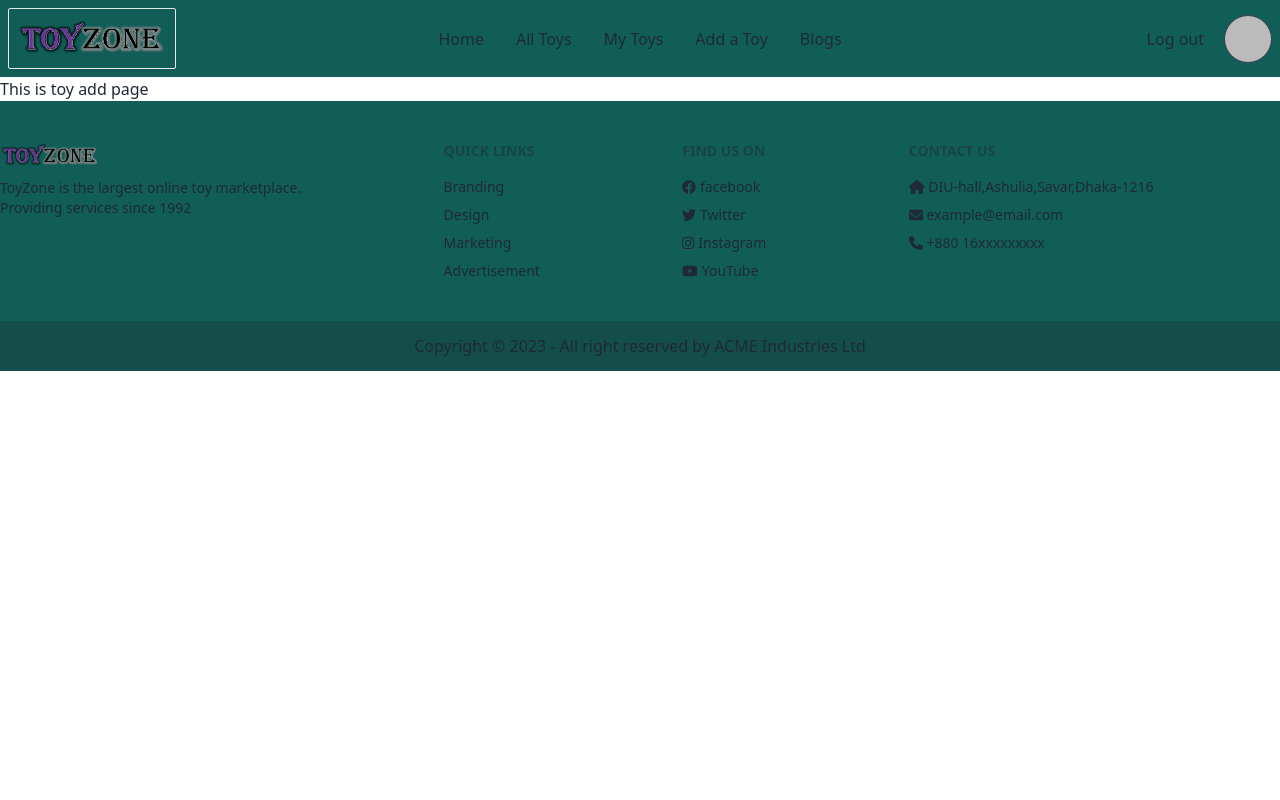
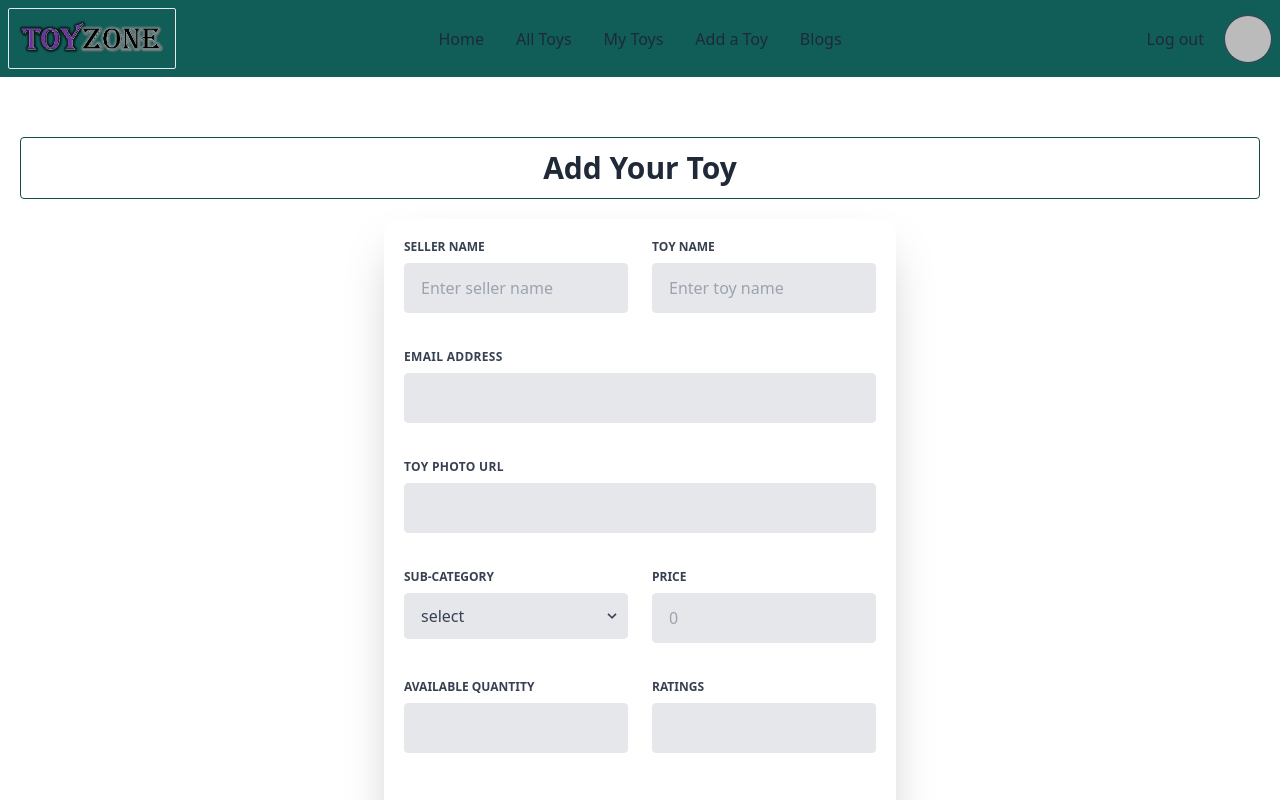
Before and after one commit to mahfuj2406/toy-zone, a React (Vite) app: page /add-a-toy in a window 1280 px wide. Shown: the top 800 px of the page. Built offline with nearby package versions, Linux system fonts and the light colour scheme; no server answers; sample sign-in values are in the browser's storage.

Commit message:
add toy input form added to client

```diff
--- a/src/pages/AddToy/AddToy.jsx
+++ b/src/pages/AddToy/AddToy.jsx
@@ -1,9 +1,90 @@
-import React from 'react';
+
 
 const AddToy = () => {
+    const handleAddToy=event =>{
+        event.preventDefault();
+        const form = event.target;
+        const sellerName = form.sellerName.value;
+        const toyName = form.toyName.value;
+        const email = form.email.value;
+        const photoURL = form.photoURL.value;
+        const sCategory = form.selectInput.value;
+        const quantity = form.quantity.value;
+        const price = form.price.value;
+        const rating = form.rating.value;
+        const details = {sellerName, toyName,email,photoURL,sCategory,price,quantity,rating}
+        console.log(details);
+
+    }
     return (
-        <div>
-            <h2>This is toy add page</h2>
+        <div className="container mx-auto bg-white my-10 p-5 ">
+            <div className="w-full">
+                <div className="text-center w-full">
+                    <h1 className="text-3xl font-bold p-3 border border-teal-900 rounded">Add Your Toy</h1>
+                </div>
+                <form onSubmit={handleAddToy} className="w-full max-w-lg card shadow-2xl p-5 bg-white mx-auto my-5">
+                    <div className="flex flex-wrap -mx-3 mb-6">
+                        <div className="w-full md:w-1/2 px-3 mb-6 md:mb-0">
+                            <label className="block uppercase text-gray-700 text-xs font-bold mb-2" htmlFor="seller-name">Seller Name</label>
+                            <input className="block w-full bg-gray-200 text-gray-700 border rounded py-3 px-4 mb-3 focus:outline-none focus:border-gray-500"name="sellerName" id="seller-name" type="text" placeholder="Enter seller name"/>
+                        </div>
+                        <div className="w-full md:w-1/2 px-3 mb-6 md:mb-0">
+                            <label className="block uppercase text-gray-700 text-xs font-bold mb-2" htmlFor="toy-name">
+                            Toy Name
+                            </label>
+                            <input className="block w-full bg-gray-200 text-gray-700 border rounded py-3 px-4 mb-3 focus:outline-none focus:border-gray-500" name="toyName" id="toy-name" type="text" placeholder="Enter toy name"/>
+                        </div>
+                    </div>
+                    <div className="flex flex-wrap -mx-3 mb-6">
+                        <div className="w-full px-3">
+                            <label className="block uppercase tracking-wide text-gray-700 text-xs font-bold mb-2" htmlFor="email">Email Address</label>
+                            <input className="block w-full bg-gray-200 text-gray-700 border border-gray-200 rounded py-3 px-4 mb-3 focus:outline-none focus:border-gray-500" name="email" id="email" type="email" />
+                                {/* <p className="text-gray-600 text-xs italic">Make it as long and as crazy as you'd like</p> */}
+                        </div>
+                    </div>
+                    <div className="flex flex-wrap -mx-3 mb-6">
+                        <div className="w-full px-3">
+                            <label className="block uppercase tracking-wide text-gray-700 text-xs font-bold mb-2" htmlFor="photo-URL">Toy photo URL</label>
+                            <input className="block w-full bg-gray-200 text-gray-700 border border-gray-200 rounded py-3 px-4 mb-3 focus:outline-none focus:border-gray-500" name="photoURL" id="photo-URL" type="text" />
+                                {/* <p className="text-gray-600 text-xs italic">Make it as long and as crazy as you'd like</p> */}
+                        </div>
+                    </div>
+                    <div className="flex flex-wrap -mx-3 mb-6">
+                        <div className="w-full md:w-1/2 px-3 mb-6 md:mb-0">
+                            <label className="block uppercase text-gray-700 text-xs font-bold mb-2">Sub-category</label>
+                            <div className="relative">
+                                <select className="block appearance-none w-full bg-gray-200 border border-gray-200 text-gray-700 py-3 px-4 pr-8 rounded leading-tight focus:outline-none focus:bg-white focus:border-gray-500" name="selectInput">
+                                    <option disabled selected>select</option>
+                                    <option>Missouri</option>
+                                    <option>Texas</option>
+                                </select>
+                                <div className="pointer-events-none absolute inset-y-0 right-0 flex items-center px-2 text-gray-700">
+                                    <svg className="fill-current h-4 w-4" xmlns="http://www.w3.org/2000/svg" viewBox="0 0 20 20"><path d="M9.293 12.95l.707.707L15.657 8l-1.414-1.414L10 10.828 5.757 6.586 4.343 8z" /></svg>
+                                </div>
+                            </div>
+                        </div>
+                        <div className="w-full md:w-1/2 px-3 mb-6 md:mb-0">
+                            <label className="block uppercase text-gray-700 text-xs font-bold mb-2" htmlFor="price">
+                            Price
+                            </label>
+                            <input className="block w-full bg-gray-200 text-gray-700 border rounded py-3 px-4 mb-3 focus:outline-none focus:border-gray-500" name="price" id="price" type="text" placeholder="0"/>
+                        </div>
+                    </div>
+                    <div className="flex flex-wrap -mx-3 mb-6">
+                        <div className="w-full md:w-1/2 px-3 mb-6 md:mb-0">
+                            <label className="block uppercase text-gray-700 text-xs font-bold mb-2" htmlFor="quantity">Available Quantity</label>
+                            <input className="block w-full bg-gray-200 text-gray-700 border rounded py-3 px-4 mb-3 focus:outline-none focus:border-gray-500"name="quantity" id="quantity" type="number" />
+                        </div>
+                        <div className="w-full md:w-1/2 px-3 mb-6 md:mb-0">
+                            <label className="block uppercase text-gray-700 text-xs font-bold mb-2" htmlFor="rating">Ratings</label>
+                            <input className="block w-full bg-gray-200 text-gray-700 border rounded py-3 px-4 mb-3 focus:outline-none focus:border-gray-500"name="rating" id="rating" type="text" />
+                        </div>
+                    </div>
+                    <div className="form-control mt-6 ">
+                            <button className="btn bg-teal-800 text-white border-0 hover:border hover:bg-teal-900">Add</button>
+                        </div>
+                </form>
+            </div>
         </div>
     );
 };
--- a/src/pages/Login/Login.jsx
+++ b/src/pages/Login/Login.jsx
@@ -20,6 +20,7 @@ const Login = () => {
         logIn(email, password)
         .then(result =>{
             const user = result.user;
+            form.reset();
             console.log(user);
             navigate(from,{ replace: true})
         })
@@ -47,7 +48,7 @@ const Login = () => {
                             <label className="label">
                                 <span className="label-text">Email</span>
                             </label>
-                            <input type="text" name='email' placeholder="email" className="input input-bordered" />
+                            <input type="email" name='email' placeholder="email" className="input input-bordered" />
                         </div>
                         <div className="form-control">
                             <label className="label">
--- a/src/pages/Register/Register.jsx
+++ b/src/pages/Register/Register.jsx
@@ -42,7 +42,7 @@ const Register = () => {
                                 <label className="label">
                                     <span className="label-text">Email</span>
                                 </label>
-                                <input type="text" name='email' placeholder="enter your email" className="input input-bordered" />
+                                <input type="email" name='email' placeholder="enter your email" className="input input-bordered" />
                             </div>
                             <div className="form-control">
                                 <label className="label">
```
